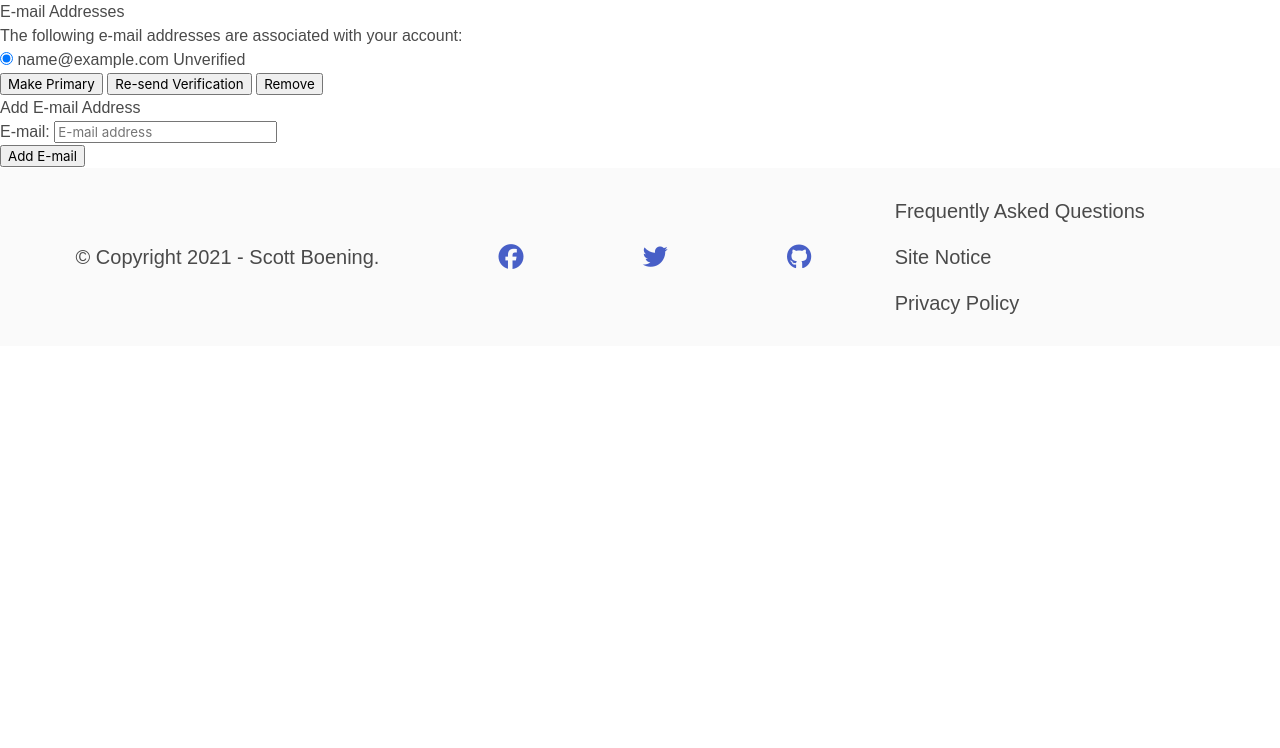
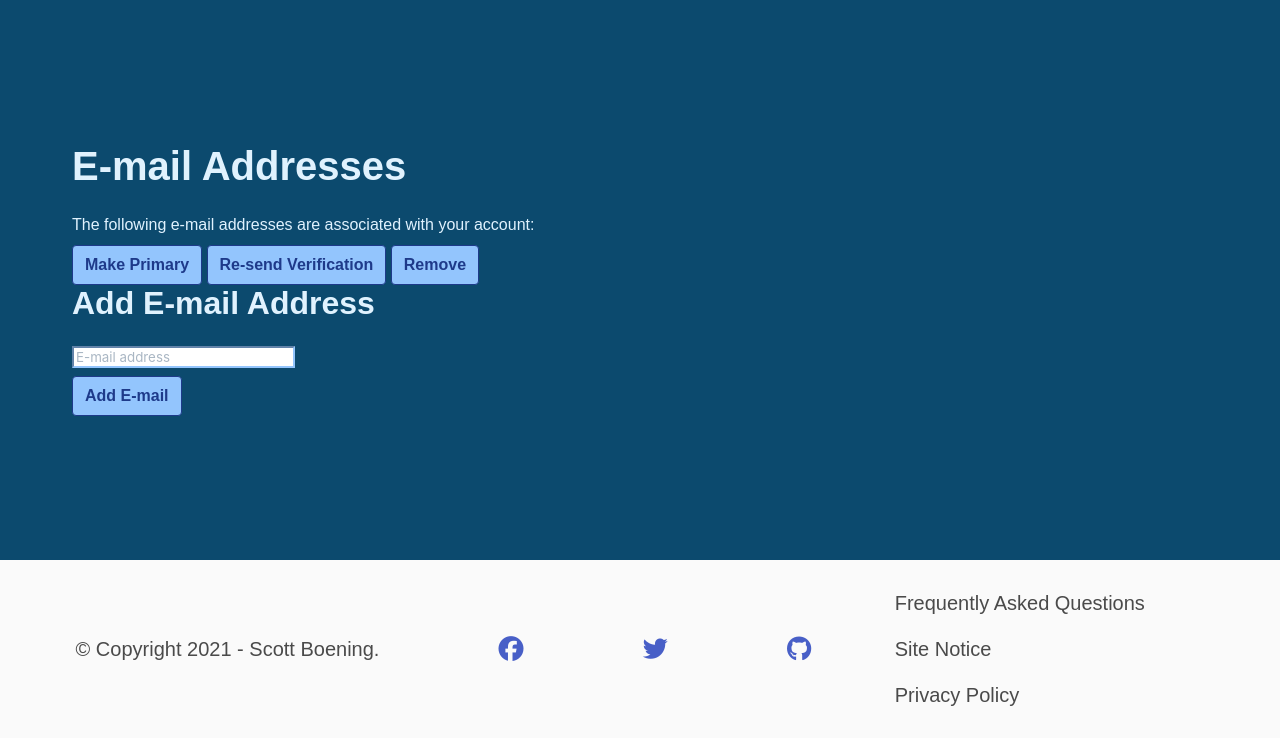
Before and after one commit to Ryagg/scifi_zone, a Django app: page /accounts/email/ in a window 1280 px wide. Shown: the part 52-800 px from the top of the page. Run offline with Django 3.2, Linux system fonts and the light colour scheme; the visitor is signed in with stand-in values (Sample User, id 1); data comes from the database, SQL or seed files in the repository; some libraries are stand-ins or nearby versions.

Commit message:
refactor: Create inner_content block for account templates
Add styling and necessary Bulma classes

```diff
--- a/static/css/base.css
+++ b/static/css/base.css
@@ -91,6 +91,64 @@ h6 {
     border-top: 3px solid white;
     border-bottom: 3px solid white;
 }
+
+/* Allauth form formatting (taken from Boutique Ado walktrough and adapted to my project) */
+
+.allauth-form-inner-content p {
+    margin-top: 1.5rem;
+    margin-bottom: 0.5rem;
+}
+
+.allauth-form-inner-content input {
+    border-color: #93c5fd;
+    margin-bottom: 0.5rem;
+}
+
+.allauth-form-inner-content label:not([for="id_remember"]) {
+    display: none;
+}
+
+.allauth-form-inner-content input::placeholder {
+    color: #aab7c4;
+}
+
+.allauth-form-inner-content a.button {
+    background-color: #e0f2fe;
+    color: #1d4ed8;
+    font-weight: 600;
+}
+
+.allauth-form-inner-content button,
+.allauth-form-inner-content input[type="submit"] {
+    /* btn */
+    display: inline-block;
+    font-family: "Saira", sans-serif;
+    font-weight: 600;
+    color: #1e3a8a;
+    text-align: center;
+    vertical-align: middle;
+    -webkit-user-select: none;
+    -moz-user-select: none;
+    -ms-user-select: none;
+    user-select: none;
+    background-color: #93c5fd;
+    border: 1px solid #1e3a8a;
+    padding: 0.375rem 0.75rem;
+    font-size: 1rem;
+    line-height: 1.5;
+}
+
+.allauth-form-inner-content button:hover,
+.allauth-form-inner-content input[type="submit"]:hover {
+    color: #e0f2fe;
+    background-color: #1e3a8a;
+    border-color: #e0f2fe;
+}
+
+.allauth-form-inner-content a {
+    color: #93c5fd;
+}
+
 /*----- FOOTER -----*/
 .footer_padding--less {
     padding: 2rem 1rem 2rem;
--- a/templates/allauth/account/account_inactive.html
+++ b/templates/allauth/account/account_inactive.html
@@ -4,8 +4,8 @@
 
 {% block head_title %}{% trans "Account Inactive" %}{% endblock %}
 
-{% block content %}
-<h1>{% trans "Account Inactive" %}</h1>
+{% block inner_content %}
+<h2 class="title is-2 text__color-sky-100">{% trans "Account Inactive" %}</h2>
 
 <p>{% trans "This account is inactive." %}</p>
 {% endblock %}
--- a/templates/allauth/account/base.html
+++ b/templates/allauth/account/base.html
@@ -1 +1,16 @@
 {% extends "base.html" %}
+
+{% block content %}
+<section class="hero is-medium bg--sky-900 text__color-sky-100">
+    <div class="hero-body">
+        <div class="columns is-multiline">
+            <div class="column">
+                <div class="allauth-form-inner-content">
+                    {% block inner_content %}
+                    {% endblock %}
+                </div>
+            </div>
+        </div>
+    </div>
+</section>
+{% endblock %}
--- a/templates/allauth/account/email.html
+++ b/templates/allauth/account/email.html
@@ -4,8 +4,8 @@
 
 {% block head_title %}{% trans "Account" %}{% endblock %}
 
-{% block content %}
-    <h1>{% trans "E-mail Addresses" %}</h1>
+{% block inner_content %}
+    <h2 class="title is-2 text__color-sky-100">{% trans "E-mail Addresses" %}</h2>
 {% if user.emailaddress_set.all %}
 <p>{% trans 'The following e-mail addresses are associated with your account:' %}</p>
 
@@ -31,9 +31,9 @@
   {% endfor %}
 
 <div class="buttonHolder">
-      <button class="secondaryAction" type="submit" name="action_primary" >{% trans 'Make Primary' %}</button>
-      <button class="secondaryAction" type="submit" name="action_send" >{% trans 'Re-send Verification' %}</button>
-      <button class="primaryAction" type="submit" name="action_remove" >{% trans 'Remove' %}</button>
+      <button class="secondaryAction button" type="submit" name="action_primary" >{% trans 'Make Primary' %}</button>
+      <button class="secondaryAction button" type="submit" name="action_send" >{% trans 'Re-send Verification' %}</button>
+      <button class="primaryAction button" type="submit" name="action_remove" >{% trans 'Remove' %}</button>
 </div>
 
 </fieldset>
@@ -45,12 +45,12 @@
 {% endif %}
 
 
-    <h2>{% trans "Add E-mail Address" %}</h2>
+    <h3 class="title is-3 text__color-sky-100">{% trans "Add E-mail Address" %}</h3>
 
     <form method="post" action="{% url 'account_email' %}" class="add_email">
         {% csrf_token %}
-        {{ form.as_p }}
-        <button name="action_add" type="submit">{% trans "Add E-mail" %}</button>
+        {{ form|crispy }}
+        <button class="button" name="action_add" type="submit">{% trans "Add E-mail" %}</button>
     </form>
 
 {% endblock %}
--- a/templates/allauth/account/email_confirm.html
+++ b/templates/allauth/account/email_confirm.html
@@ -6,8 +6,8 @@
 {% block head_title %}{% trans "Confirm E-mail Address" %}{% endblock %}
 
 
-{% block content %}
-<h1>{% trans "Confirm E-mail Address" %}</h1>
+{% block inner_content %}
+<h2 class="title is-2 text__color-sky-100">{% trans "Confirm E-mail Address" %}</h2>
 
 {% if confirmation %}
 
@@ -17,7 +17,7 @@
 
 <form method="post" action="{% url 'account_confirm_email' confirmation.key %}">
 {% csrf_token %}
-    <button type="submit">{% trans 'Confirm' %}</button>
+    <button class="button" type="submit">{% trans 'Confirm' %}</button>
 </form>
 
 {% else %}
--- a/templates/allauth/account/logout.html
+++ b/templates/allauth/account/logout.html
@@ -4,8 +4,8 @@
 
 {% block head_title %}{% trans "Sign Out" %}{% endblock %}
 
-{% block content %}
-<h1>{% trans "Sign Out" %}</h1>
+{% block inner_content %}
+<h2 class="title is-2 text__color-sky-100">{% trans "Sign Out" %}</h2>
 
 <p>{% trans 'Are you sure you want to sign out?' %}</p>
 
@@ -14,7 +14,7 @@
   {% if redirect_field_value %}
   <input type="hidden" name="{{ redirect_field_name }}" value="{{ redirect_field_value }}"/>
   {% endif %}
-  <button type="submit">{% trans 'Sign Out' %}</button>
+  <button class="button" type="submit">{% trans 'Sign Out' %}</button>
 </form>
 
 
--- a/templates/allauth/account/password_reset.html
+++ b/templates/allauth/account/password_reset.html
@@ -5,9 +5,9 @@
 
 {% block head_title %}{% trans "Password Reset" %}{% endblock %}
 
-{% block content %}
+{% block inner_content %}
 
-    <h1>{% trans "Password Reset" %}</h1>
+    <h2 class="title is-2 text__color-sky-100">{% trans "Password Reset" %}</h2>
     {% if user.is_authenticated %}
     {% include "account/snippets/already_logged_in.html" %}
     {% endif %}
@@ -16,7 +16,7 @@
 
     <form method="POST" action="{% url 'account_reset_password' %}" class="password_reset">
         {% csrf_token %}
-        {{ form.as_p }}
+        {{ form|crispy }}
         <input type="submit" value="{% trans 'Reset My Password' %}" />
     </form>
 
--- a/templates/allauth/account/password_reset_done.html
+++ b/templates/allauth/account/password_reset_done.html
@@ -5,8 +5,8 @@
 
 {% block head_title %}{% trans "Password Reset" %}{% endblock %}
 
-{% block content %}
-    <h1>{% trans "Password Reset" %}</h1>
+{% block inner_content %}
+    <h2 class="title is-2 text__color-sky-100">{% trans "Password Reset" %}</h2>
 
     {% if user.is_authenticated %}
     {% include "account/snippets/already_logged_in.html" %}
--- a/templates/allauth/account/password_reset_from_key.html
+++ b/templates/allauth/account/password_reset_from_key.html
@@ -3,8 +3,8 @@
 {% load i18n %}
 {% block head_title %}{% trans "Change Password" %}{% endblock %}
 
-{% block content %}
-    <h1>{% if token_fail %}{% trans "Bad Token" %}{% else %}{% trans "Change Password" %}{% endif %}</h1>
+{% block inner_content %}
+    <h2 class="title is-2 text__color-sky-100">{% if token_fail %}{% trans "Bad Token" %}{% else %}{% trans "Change Password" %}{% endif %}</h2>
 
     {% if token_fail %}
         {% url 'account_reset_password' as passwd_reset_url %}
@@ -13,7 +13,7 @@
         {% if form %}
             <form method="POST" action="{{ action_url }}">
                 {% csrf_token %}
-                {{ form.as_p }}
+                {{ form|crispy }}
                 <input type="submit" name="action" value="{% trans 'change password' %}"/>
             </form>
         {% else %}
--- a/templates/allauth/account/password_reset_from_key_done.html
+++ b/templates/allauth/account/password_reset_from_key_done.html
@@ -3,7 +3,7 @@
 {% load i18n %}
 {% block head_title %}{% trans "Change Password" %}{% endblock %}
 
-{% block content %}
-    <h1>{% trans "Change Password" %}</h1>
+{% block inner_content %}
+    <h2 class="title is-2 text__color-sky-100">{% trans "Change Password" %}</h2>
     <p>{% trans 'Your password is now changed.' %}</p>
 {% endblock %}
--- a/templates/allauth/account/password_set.html
+++ b/templates/allauth/account/password_set.html
@@ -4,12 +4,12 @@
 
 {% block head_title %}{% trans "Set Password" %}{% endblock %}
 
-{% block content %}
-    <h1>{% trans "Set Password" %}</h1>
+{% block inner_content %}
+    <h2 class="title is-2 text__color-sky-100">{% trans "Set Password" %}</h2>
 
     <form method="POST" action="{% url 'account_set_password' %}" class="password_set">
         {% csrf_token %}
-        {{ form.as_p }}
+        {{ form|crispy }}
         <input type="submit" name="action" value="{% trans 'Set Password' %}"/>
     </form>
 {% endblock %}
--- a/templates/allauth/account/signup_closed.html
+++ b/templates/allauth/account/signup_closed.html
@@ -4,8 +4,8 @@
 
 {% block head_title %}{% trans "Sign Up Closed" %}{% endblock %}
 
-{% block content %}
-<h1>{% trans "Sign Up Closed" %}</h1>
+{% block inner_content %}
+<h2 class="title is-2 text__color-sky-100">{% trans "Sign Up Closed" %}</h2>
 
 <p>{% trans "We are sorry, but the sign up is currently closed." %}</p>
 {% endblock %}
--- a/templates/allauth/account/verification_sent.html
+++ b/templates/allauth/account/verification_sent.html
@@ -4,8 +4,8 @@
 
 {% block head_title %}{% trans "Verify Your E-mail Address" %}{% endblock %}
 
-{% block content %}
-    <h1>{% trans "Verify Your E-mail Address" %}</h1>
+{% block inner_content %}
+    <h2 class="title is-2 text__color-sky-100">{% trans "Verify Your E-mail Address" %}</h2>
 
     <p>{% blocktrans %}We have sent an e-mail to you for verification. Follow the link provided to finalize the signup process. Please contact us if you do not receive it within a few minutes.{% endblocktrans %}</p>
 
--- a/templates/allauth/account/verified_email_required.html
+++ b/templates/allauth/account/verified_email_required.html
@@ -4,8 +4,8 @@
 
 {% block head_title %}{% trans "Verify Your E-mail Address" %}{% endblock %}
 
-{% block content %}
-<h1>{% trans "Verify Your E-mail Address" %}</h1>
+{% block inner_content %}
+<h2 class="title is-2 text__color-sky-100">{% trans "Verify Your E-mail Address" %}</h2>
 
 {% url 'account_email' as email_url %}
 
```
Also changed, not shown: templates/allauth/account/login.html (+10 -6 lines), templates/allauth/account/password_change.html (+4 -4 lines), templates/allauth/account/signup.html (+4 -4 lines), 1 other file.
